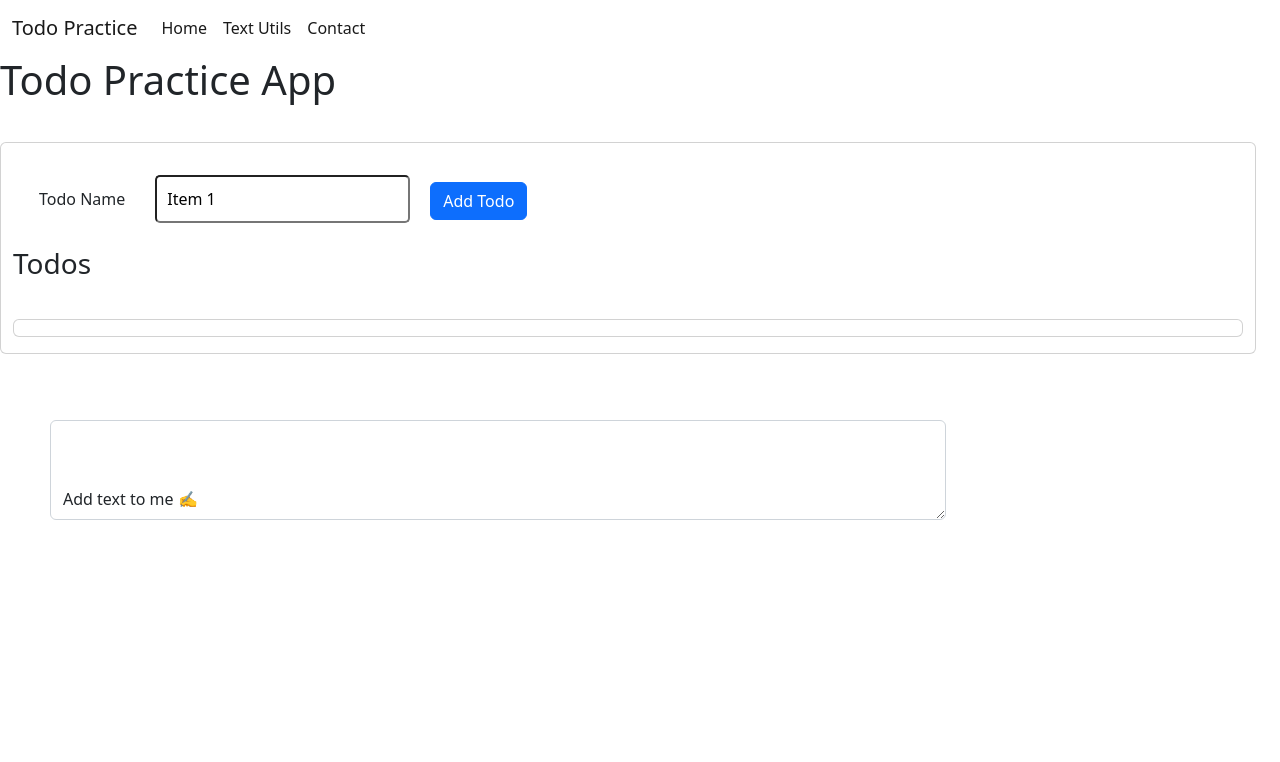
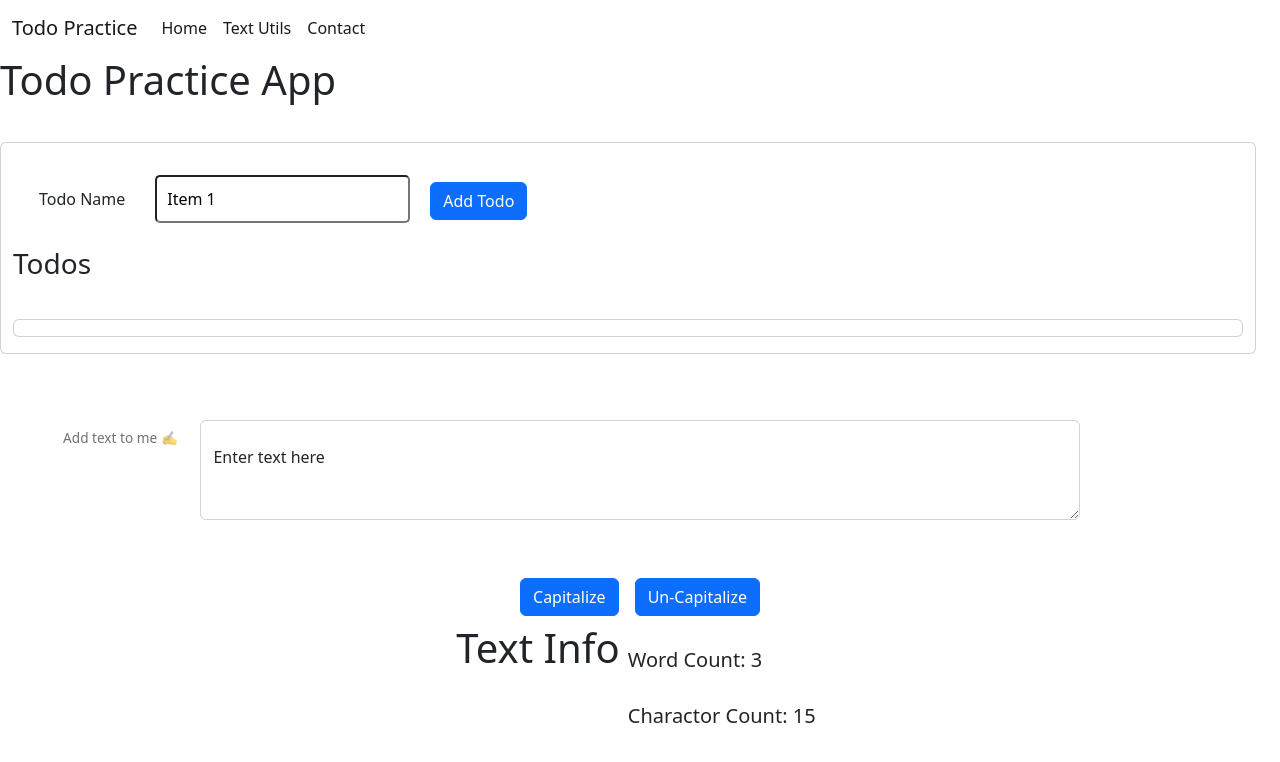
Before and after one commit to dupinder/react-practice, a React (Vite) app: page / in a window 1280 px wide. Shown: the top 762 px of the page. Built offline with nearby package versions, Linux system fonts and the light colour scheme.

Commit message:
feat: add new :guitar: to the text util
# find no of characters
# find no of words
# Toggle capitalize words

```diff
--- a/src/components/TextUtil.jsx
+++ b/src/components/TextUtil.jsx
@@ -1,16 +1,46 @@
 import React from "react";
+import {useState} from 'react';
 
 export default function TextUtil() {
+
+  const [text, setText] = useState("Enter text here");
+
+  const capitalizeText = () => {
+    setText(text.toUpperCase());
+  }
+
+  const unCapitalizeText = () => {
+    setText(text.toLowerCase());
+  }
+
+  const changeText = (e) => {
+    setText(e.target.value);
+  }
+
   return (
     <>
-      <div className="form-floating" >
+      <div className="form-floating container" >
           <textarea
             className="form-control"
             placeholder="Leave a comment here"
             id="floatingTextarea2"
             style={{height: '100px', width: '70%', margin: '50px'}}
+            onChange={changeText}
+            value={text}
           ></textarea>
           <label style={{height: '100px', width: '70%', margin: '50px'}} htmlFor="floatingTextarea2">Add text to me ✍️</label>
+        </div>
+        <div className="container my-2">
+          <div className="mx-2"><button className="btn btn-primary" onClick={capitalizeText}>Capitalize</button></div>
+          <div className="mx-2"><button className="btn btn-primary" onClick={unCapitalizeText}>Un-Capitalize</button></div>
+        </div>
+
+        <div className="container my-2">
+          <h1>Text Info</h1>
+          <div className="mx-2">
+            <span className="mx-2"><h5>Word Count: {text.split(' ').length}</h5></span>
+            <span className="mx-2"><h5>Charactor Count: {text.length}</h5></span>
+          </div>
         </div>
     </>
   );
```
Lines whose indentation alone changed are shown as unchanged.
